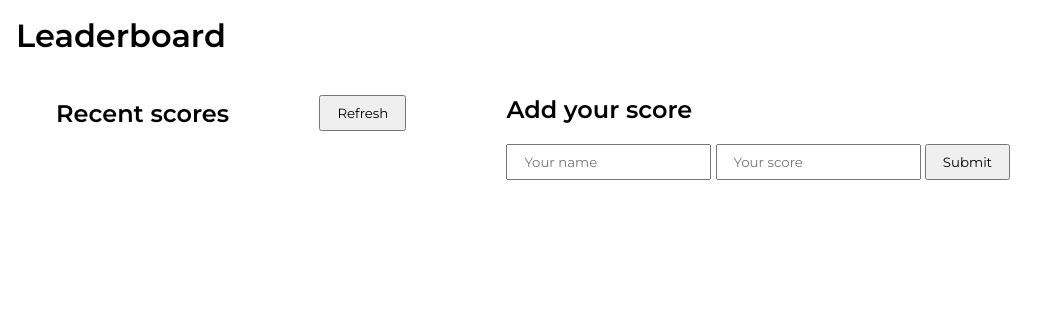
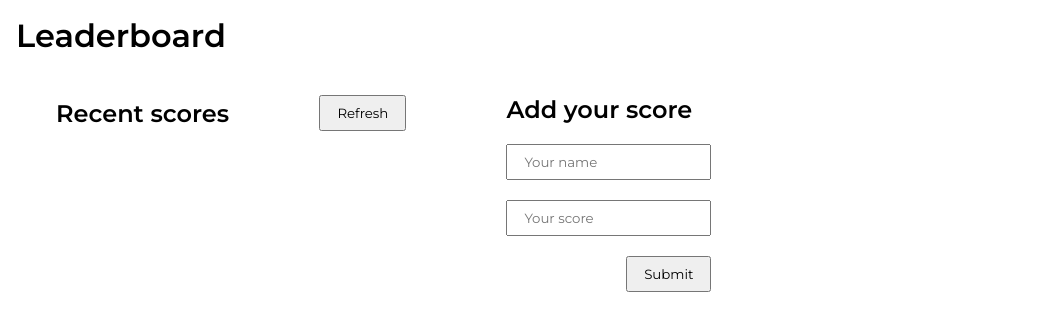
Before and after one commit to usmansbk/leaderboard, a website built with webpack: page src/index.html in a window 1280 px wide. Shown: the whole page, without its empty margins (0-1054 px from the left). Built offline with nearby package versions, Linux system fonts and the light colour scheme; no server answers.

Commit message:
Add missing class

```diff
--- a/src/index.html
+++ b/src/index.html
@@ -27,7 +27,7 @@
       </section>
       <section class="add-score-section">
         <h2 class="mb-20">Add your score</h2>
-        <form id="add-score">
+        <form id="add-score" class="add-score-form">
           <input
             class="score-input"
             placeholder="Your name"
```
